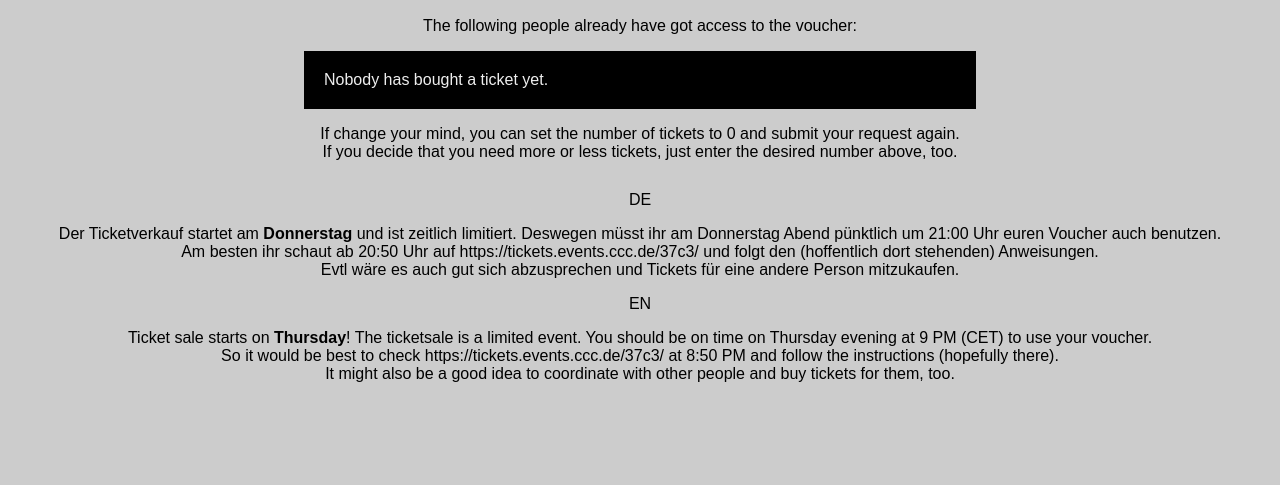
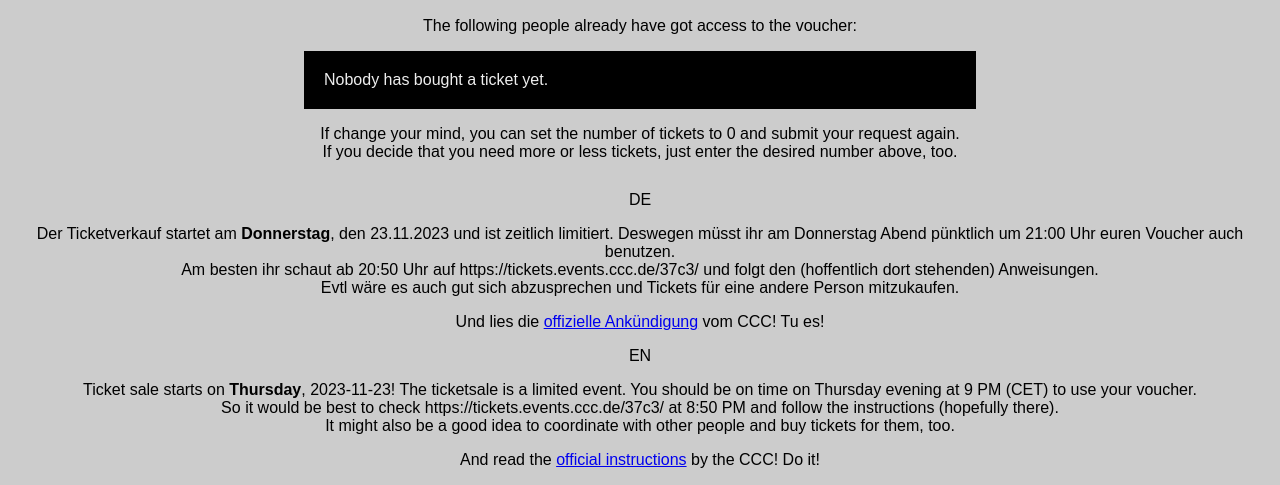
Before and after one commit to c-base/voulezvousvoucher, a FastAPI app: template templates/index.html in a window 1280 px wide. Shown: the part 458-943 px from the top of the page. Before the commit the page ends 840 px from the top, so only its background shows below. Run offline with FastAPI, Linux system fonts and the light colour scheme; the template is opened without the code that fills it, so the values that code supplies are empty; parts of the project's set-up code (start-up, migrations or seed data) failed here and were passed over.

Commit message:
Update index.html, add link to ccc

```diff
--- a/templates/index.html
+++ b/templates/index.html
@@ -44,12 +44,16 @@
 <br>If you decide that you need more or less tickets, just enter the desired number above, too.</p>
 
 <p style="margin-top: 30px;">DE</p>
-<p>Der Ticketverkauf startet am <b>Donnerstag</b> und ist zeitlich limitiert. Deswegen müsst ihr am Donnerstag Abend pünktlich um 21:00 Uhr euren Voucher auch benutzen.
+<p>Der Ticketverkauf startet am <b>Donnerstag</b>, den 23.11.2023 und ist zeitlich limitiert. Deswegen müsst ihr am Donnerstag Abend pünktlich um 21:00 Uhr euren Voucher auch benutzen.
 <br>Am besten ihr schaut ab 20:50 Uhr auf https://tickets.events.ccc.de/37c3/ und folgt den (hoffentlich dort stehenden) Anweisungen.
 <br>Evtl wäre es auch gut sich abzusprechen und Tickets für eine andere Person mitzukaufen.</p>
 
+<p>Und lies die <a href="https://events.ccc.de/2023/11/19/37c3-tickets-presale/">offizielle Ankündigung</a> vom CCC! Tu es!</p>
+
 <p>EN</p>
-<p>Ticket sale starts on <b>Thursday</b>! The ticketsale is a limited event. You should be on time on Thursday evening at 9 PM (CET) to use your voucher.
+<p>Ticket sale starts on <b>Thursday</b>, 2023-11-23! The ticketsale is a limited event. You should be on time on Thursday evening at 9 PM (CET) to use your voucher.
 <br>So it would be best to check https://tickets.events.ccc.de/37c3/ at 8:50 PM and follow the instructions (hopefully there).
 <br>It might also be a good idea to coordinate with other people and buy tickets for them, too.</p>
+
+<p>And read the <a href="https://events.ccc.de/en/2023/11/19/37c3-tickets-presale/">official instructions</a> by the CCC! Do it!</p>
 {% endblock content %}
```
